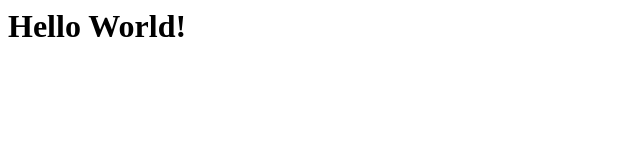
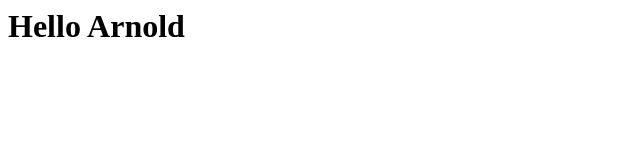
Before and after one commit to ArnoldBallesteros/mygithubpage, a plain HTML site: page index.html in a window 1280 px wide. Shown: the full height of the page, 0-640 px from the left. Drawn offline with Linux system fonts and the light colour scheme.

Commit message:
Update index.html

```diff
--- a/index.html
+++ b/index.html
@@ -1,7 +1,7 @@
 <DOCTYPE! html>
   <html>
     <h1>
-      Hello World!
+      Hello Arnold
     </h1>
   </html>
 </DOCTYPE>
```
